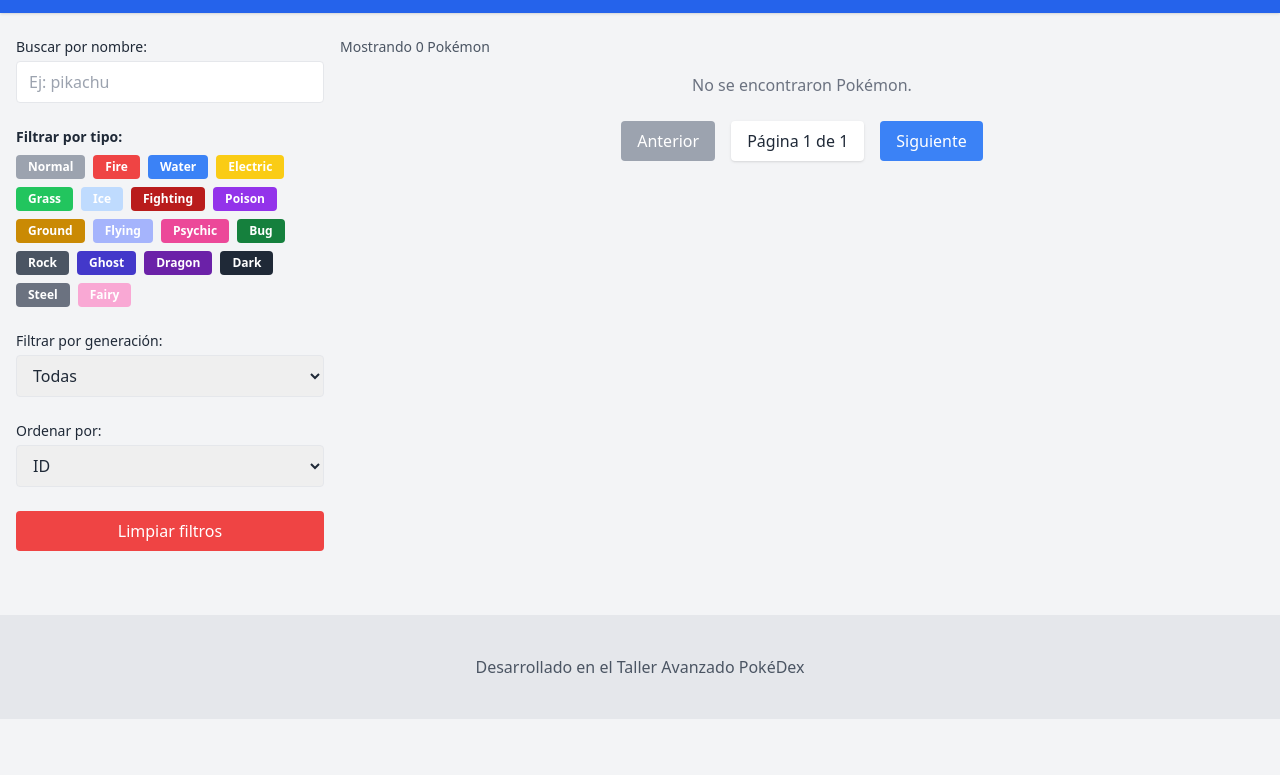
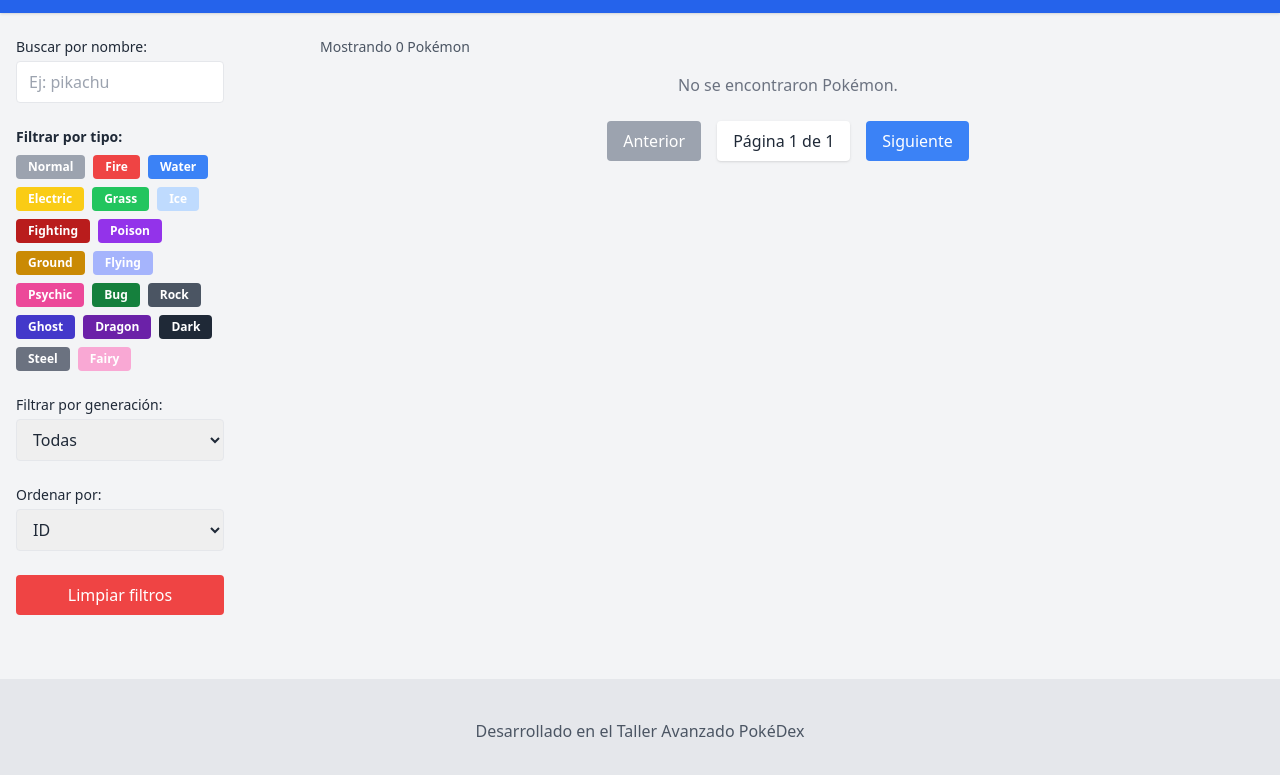
Before and after one commit to jhonatan981022/Taller-JavaScript-Jhonatan-Lozada, a plain HTML site: page index.html in a window 1280 px wide. Shown: the part 51-826 px from the top of the page. Before the commit the page ends 800 px from the top, so only its background shows below. Drawn offline with nearby package versions, Linux system fonts and the light colour scheme; no server answers.

Commit message:
acomodando el sidebar

```diff
--- a/index.html
+++ b/index.html
@@ -15,9 +15,9 @@
   </header>
 
   <!-- Layout principal -->
-  <div class="flex flex-col lg:flex-row container mx-auto px-4 py-6 gap-4">
+  <div class="flex flex-col lg:flex-row mx-auto px-4 py-6 gap-4">
     <!-- Sidebar -->
-    <aside class="w-full lg:w-1/4 space-y-6">
+    <aside class="w-full lg:w-1/6 space-y-6">
       <!-- Búsqueda -->
       <div>
         <label for="search" class="block text-sm font-medium mb-1">Buscar por nombre:</label>
@@ -58,7 +58,7 @@
     </aside>
 
     <!-- Main -->
-    <main class="w-full lg:w-3/4">
+    <main class="w-full lg:w-3/4 ml-[80px]">
       <!-- Loading -->
       <div id="loading" class="text-center py-6 hidden">
         <div class="animate-spin h-8 w-8 mx-auto border-4 border-blue-400 border-t-transparent rounded-full"></div>
```
